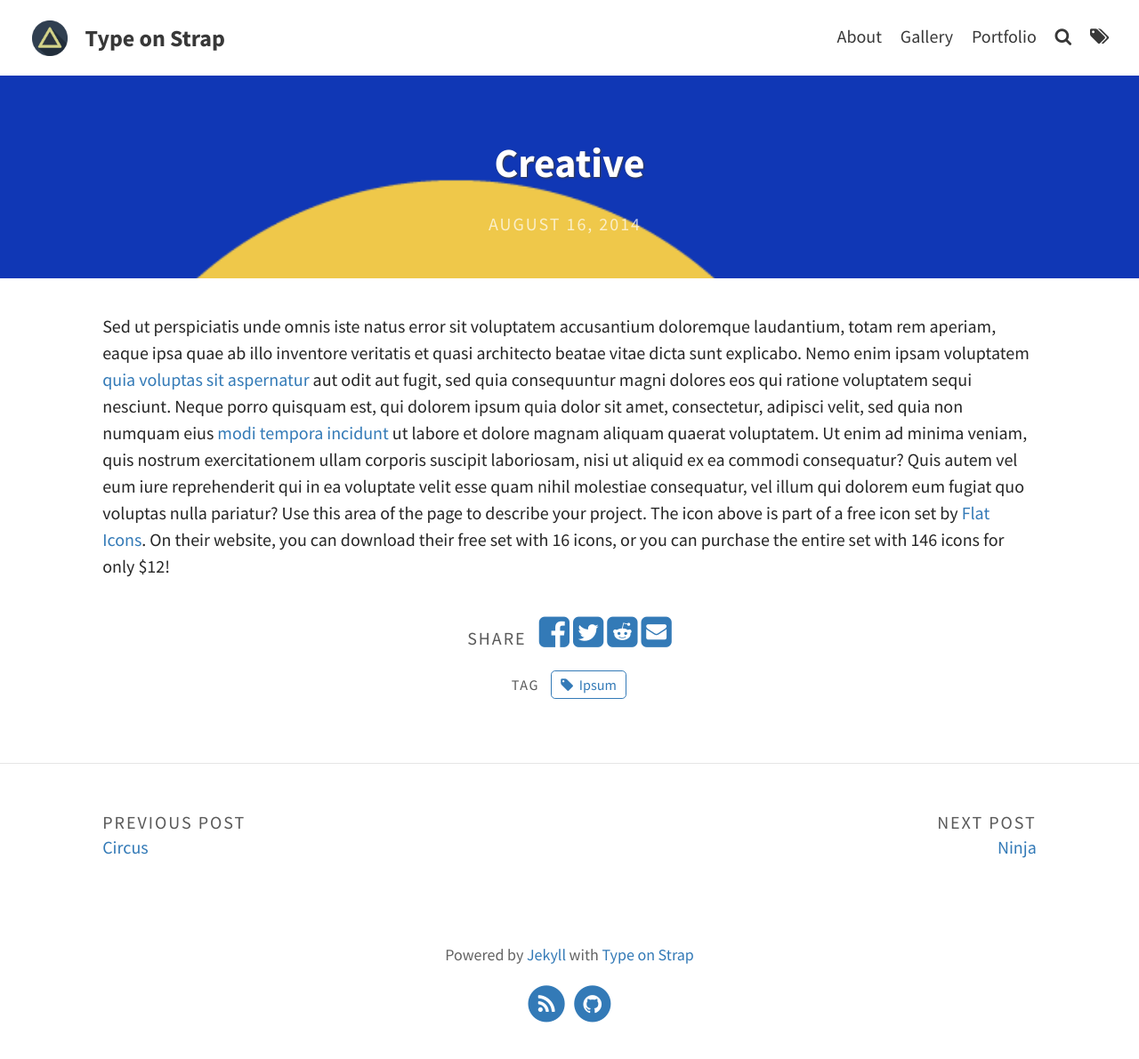
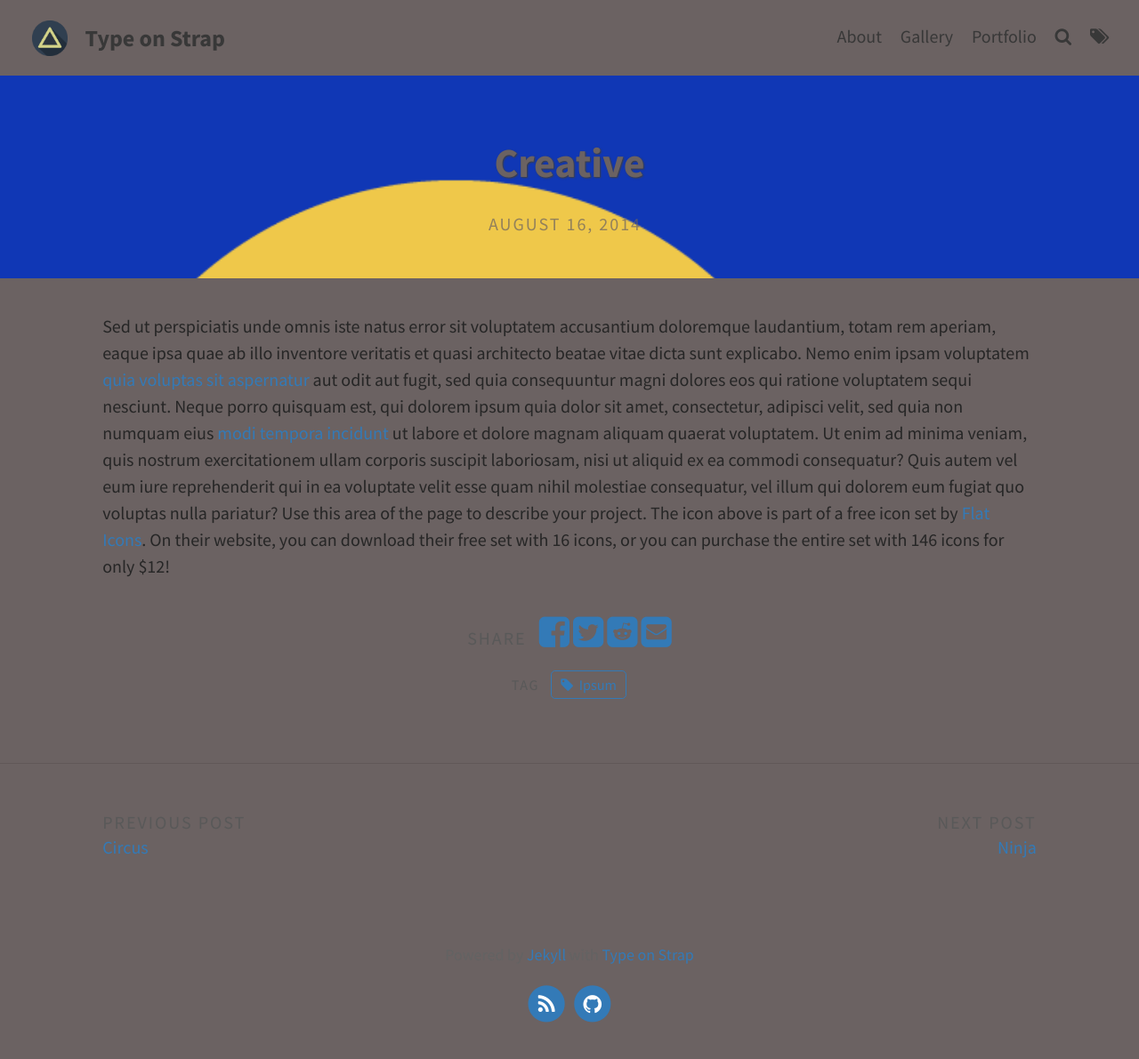
Before and after one commit to Interest420/Type-on-Strap, a Jekyll site: the page built from _portfolio/safe.md, in a window 1280 px wide. Shown: the whole page at 89% size. Built offline with Jekyll 4.4.1, drawn with Linux system fonts in a browser that asks for light colours.

Commit message:
Update _variables.scss
Testing

```diff
--- a/_sass/base/_variables.scss
+++ b/_sass/base/_variables.scss
@@ -25,8 +25,8 @@ $x-sm-break: 300px;
 
 // Brand colours
 $theme-color: #337ab7;
-$brand-color: #fff;
-$background-color: #fff;
+$brand-color: #6b6262;
+$background-color: #6b6262;
 $border-color: rgba(0, 0, 0, 0.1); // rgba recommended if using feature images
 
 // Typography colours
@@ -38,12 +38,12 @@ $blockquote-color: #EEF7FA; // $background-color;
 
 // Header
 $header-background-color: $theme-color;  // Only used when no header image
-$header-text-color: #fff;
+$header-text-color: #6b6262;
 $header-link-color: #383838;
 $navbar-separator-opacity: 0;
 
 // Feature image for articles
-$feature-image-text-color: #fff;
+$feature-image-text-color: #6b6262;
 $feature-image-size: cover; // options include "cover", "contain", "auto"
 
 //Search colours
```
